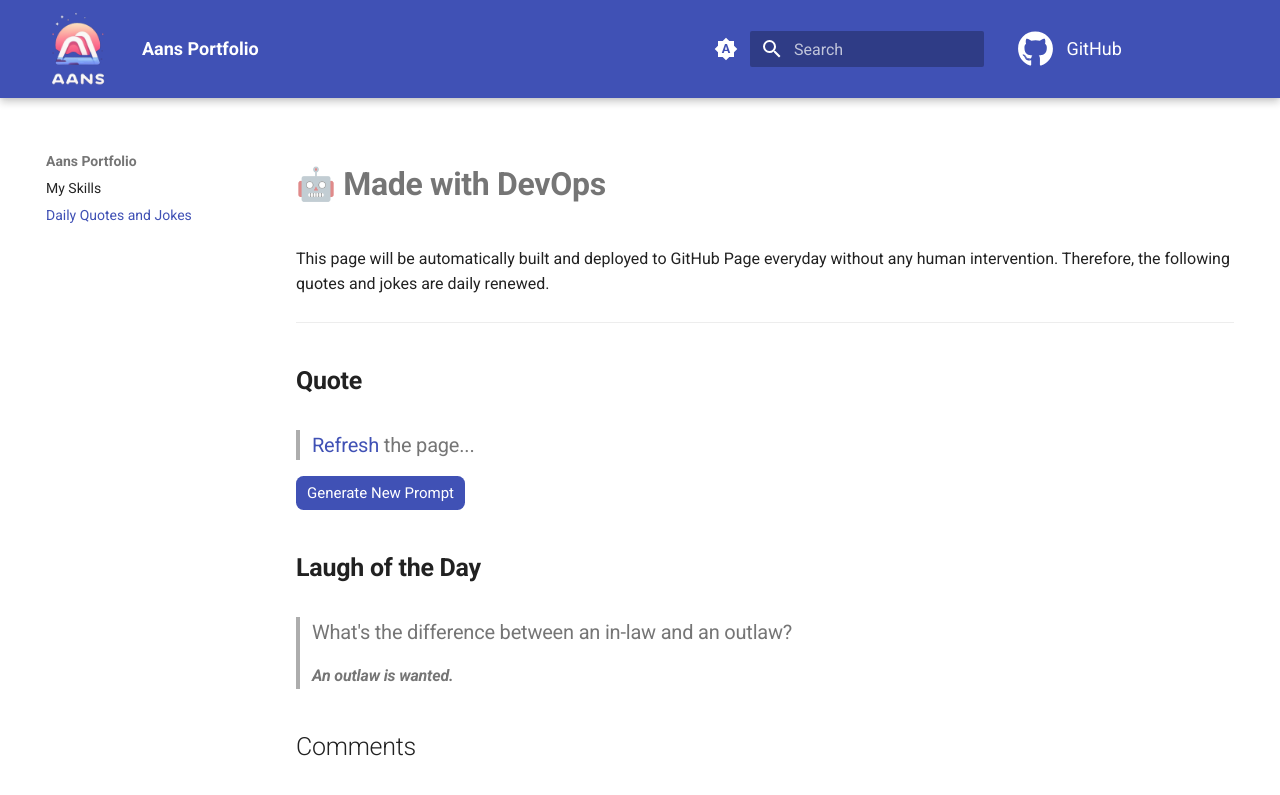
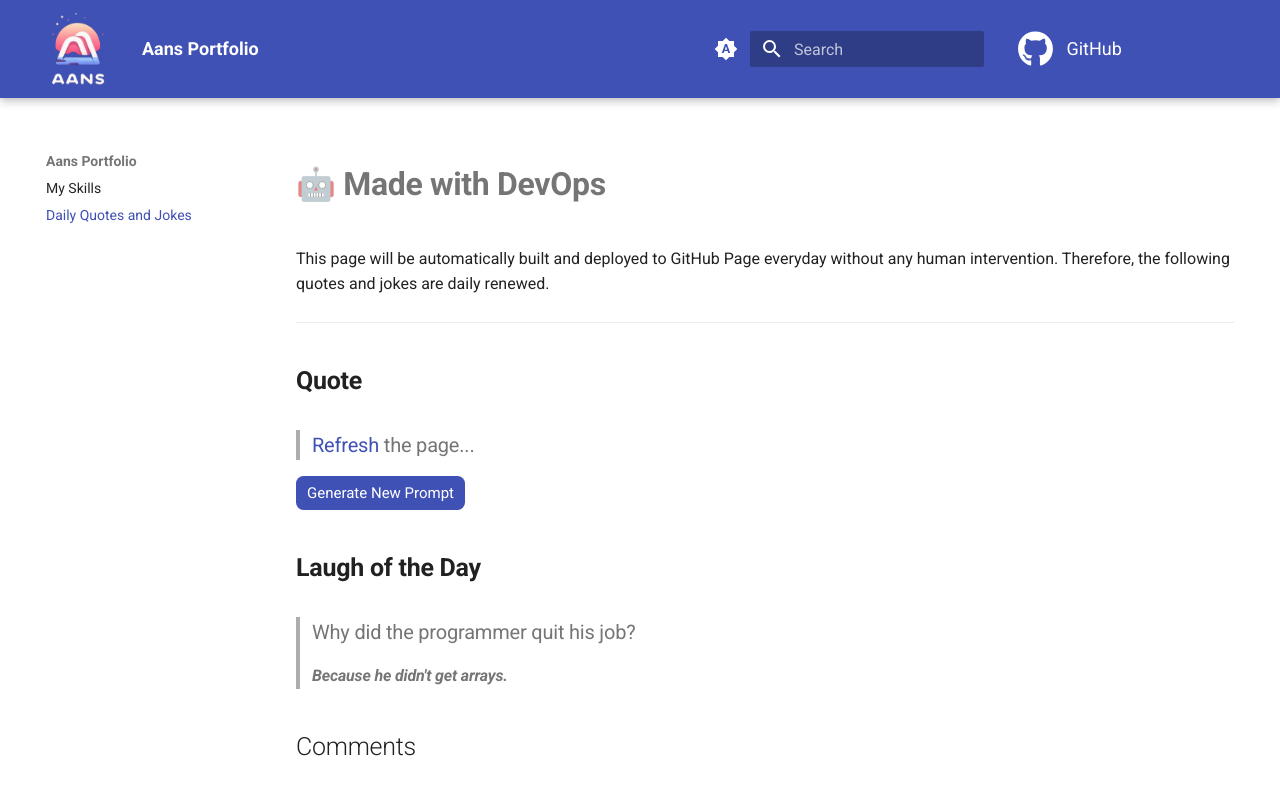
Before and after one commit to LaansDole/LaansDole, an MkDocs documentation site: the page built from docs/daily-jokes.md, in a window 1280 px wide. Shown: the top 795 px of the page. Built offline with MkDocs 1.6.1 and Material for MkDocs 9.7.7, drawn with Linux system fonts in a browser that asks for light colours; comment, search, counter and statistics services are not loaded.

Commit message:
Generated Daily Joke

```diff
--- a/docs/daily-jokes.md
+++ b/docs/daily-jokes.md
@@ -26,4 +26,4 @@ comments: true
 </div>
 <h2><strong>Laugh of the Day</strong></h2>
 
-<blockquote><h3>What's the difference between an in-law and an outlaw?</h3><h4><i>An outlaw is wanted.</i></h4></blockquote>
+<blockquote><h3>Why did the programmer quit his job?</h3><h4><i>Because he didn't get arrays.</i></h4></blockquote>
```
Also changed, not shown: README.md (+1 -1 lines).
